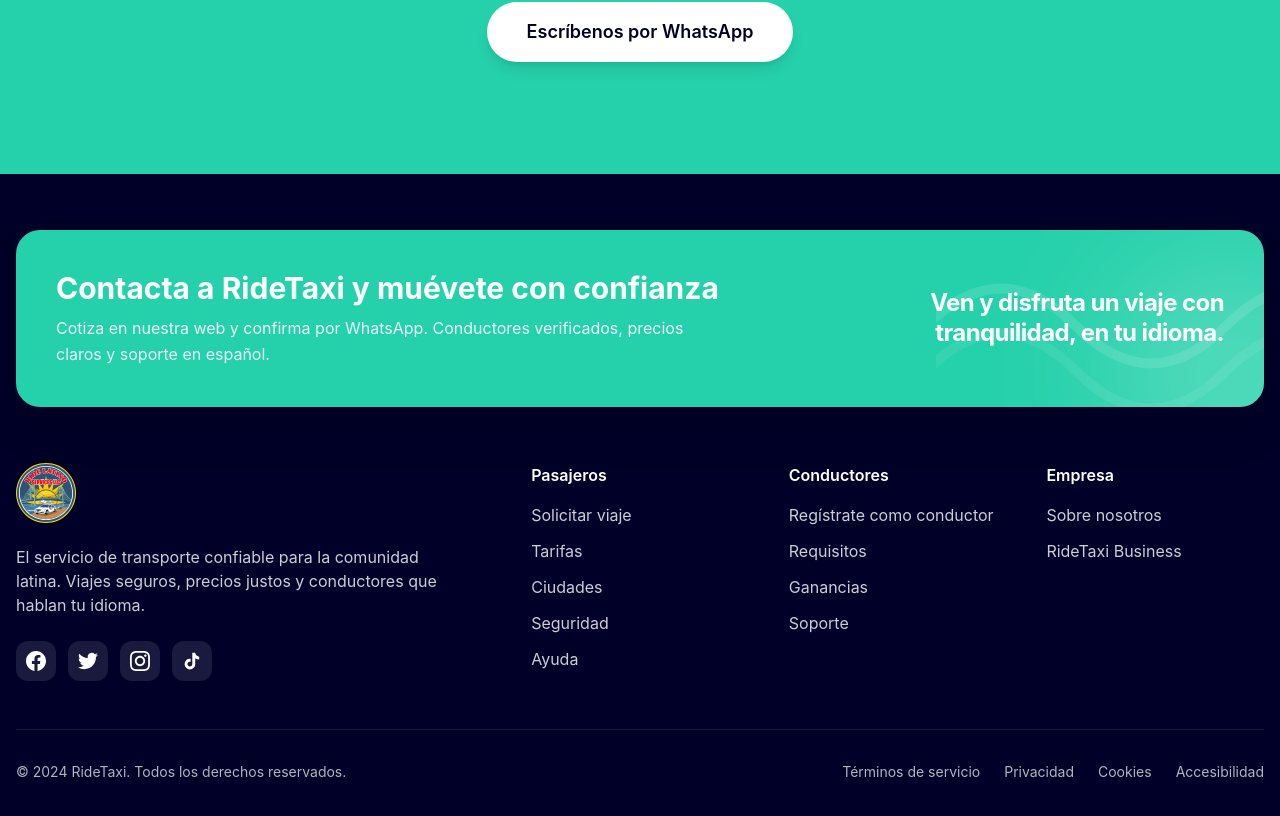
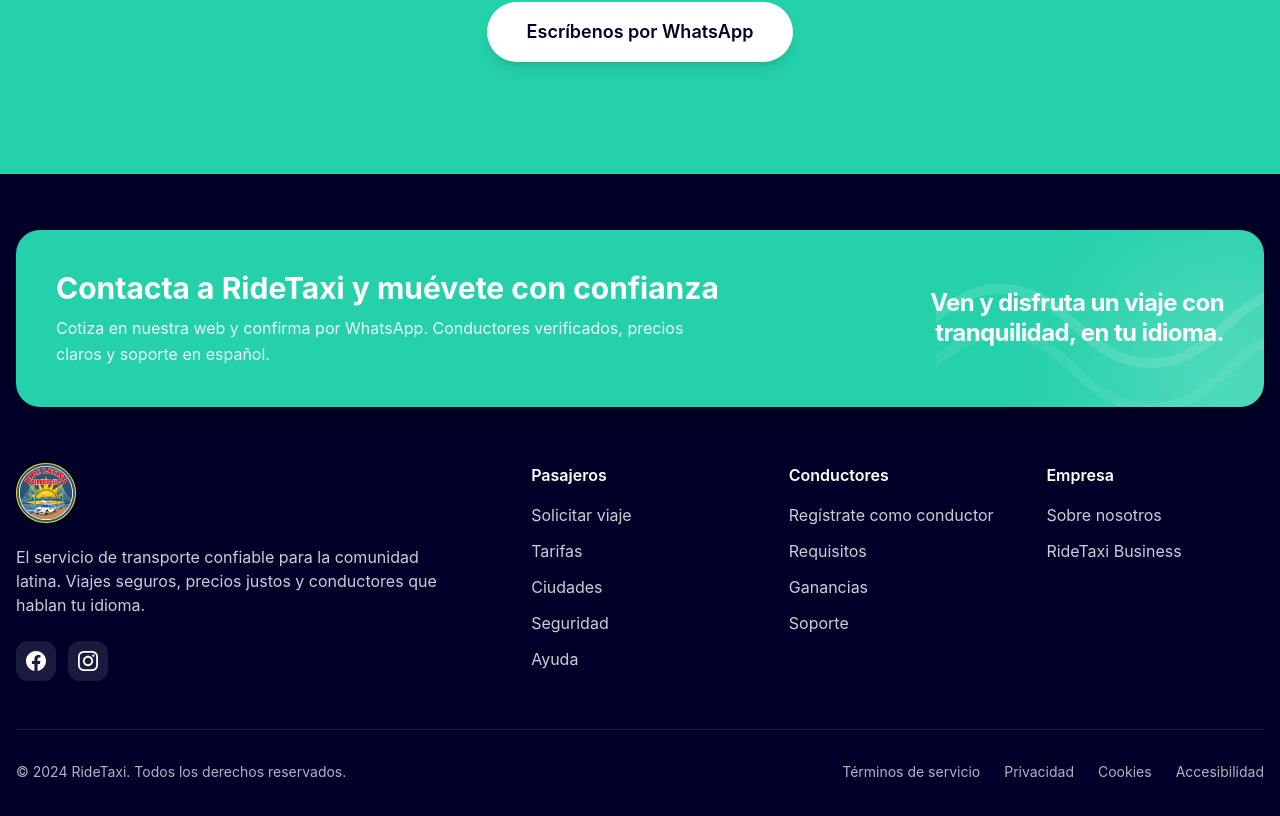
Before and after one commit to Devdprivity/RideTaxiLatinos, a Next.js app: page / in a window 1280 px wide. Shown: the part 6943-7759 px from the top of the page. Built offline with nearby package versions, Linux system fonts and the light colour scheme.

Commit message:
Actualizar Footer y pagina de tarifas

```diff
--- a/app/components/Footer.tsx
+++ b/app/components/Footer.tsx
@@ -70,7 +70,7 @@
 
             <div className="mt-6 flex items-center gap-3">
               <a
-                href="#"
+                href="https://www.facebook.com/ridelatinollc"
                 aria-label="Facebook"
                 className="w-10 h-10 rounded-xl bg-white/10 hover:bg-white/20 transition-colors grid place-items-center focus:outline-none focus:ring-2 focus:ring-turquoise/80"
               >
@@ -79,7 +79,7 @@
                 </svg>
               </a>
 
-              <a
+              {/* <a
                 href="#"
                 aria-label="X (Twitter)"
                 className="w-10 h-10 rounded-xl bg-white/10 hover:bg-white/20 transition-colors grid place-items-center focus:outline-none focus:ring-2 focus:ring-turquoise/80"
@@ -87,10 +87,10 @@
                 <svg className="w-5 h-5 text-white" fill="currentColor" viewBox="0 0 24 24" aria-hidden="true">
                   <path d="M23.953 4.57a10 10 0 01-2.825.775 4.958 4.958 0 002.163-2.723c-.951.555-2.005.959-3.127 1.184a4.92 4.92 0 00-8.384 4.482C7.69 8.095 4.067 6.13 1.64 3.162a4.822 4.822 0 00-.666 2.475c0 1.71.87 3.213 2.188 4.096a4.904 4.904 0 01-2.228-.616v.06a4.923 4.923 0 003.946 4.827 4.996 4.996 0 01-2.212.085 4.936 4.936 0 004.604 3.417 9.867 9.867 0 01-6.102 2.105c-.39 0-.779-.023-1.17-.067a13.995 13.995 0 007.557 2.209c9.053 0 13.998-7.496 13.998-13.985 0-.21 0-.42-.015-.63A9.935 9.935 0 0024 4.59z" />
                 </svg>
-              </a>
+              </a> */}
 
               <a
-                href="#"
+                href="https://www.instagram.com/ridelatinollc"
                 aria-label="Instagram"
                 className="w-10 h-10 rounded-xl bg-white/10 hover:bg-white/20 transition-colors grid place-items-center focus:outline-none focus:ring-2 focus:ring-turquoise/80"
               >
@@ -99,7 +99,7 @@
                 </svg>
               </a>
 
-              <a
+              {/* <a
                 href="#"
                 aria-label="TikTok"
                 className="w-10 h-10 rounded-xl bg-white/10 hover:bg-white/20 transition-colors grid place-items-center focus:outline-none focus:ring-2 focus:ring-turquoise/80"
@@ -107,7 +107,7 @@
                 <svg className="w-5 h-5 text-white" fill="currentColor" viewBox="0 0 24 24" aria-hidden="true">
                   <path d="M19.59 6.69a4.83 4.83 0 01-3.77-4.25V2h-3.45v13.67a2.89 2.89 0 01-5.2 1.74 2.89 2.89 0 012.31-4.64 2.93 2.93 0 01.88.13V9.4a6.84 6.84 0 00-1-.05A6.33 6.33 0 005 20.1a6.34 6.34 0 0010.86-4.43v-7a8.16 8.16 0 004.77 1.52v-3.4a4.85 4.85 0 01-1-.1z" />
                 </svg>
-              </a>
+              </a> */}
             </div>
           </div>
 
--- a/app/pasajeros/tarifas/page.tsx
+++ b/app/pasajeros/tarifas/page.tsx
@@ -204,8 +204,6 @@
                 </div>
               ))}
             </div>
-
-
           </div>
         </section>
 
```
